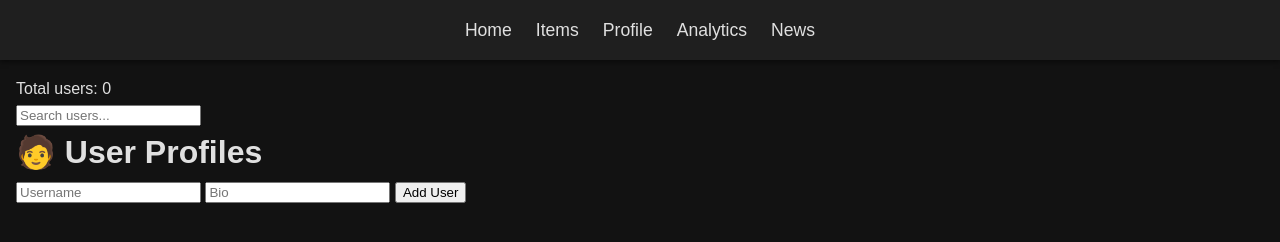
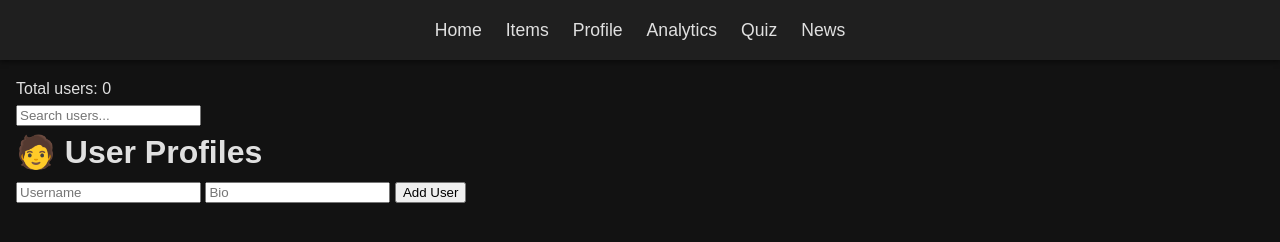
Before and after one commit to WinterDew/ISS-Lab12-buggy-repo, a plain HTML site: page frontend/profile.html in a window 1280 px wide. Drawn offline with Linux system fonts and the light colour scheme; no server answers.

Commit message:
Update profile.html

```diff
--- a/frontend/profile.html
+++ b/frontend/profile.html
@@ -7,10 +7,12 @@
 </head>
 <body>
   <nav>
+    <!-- Excited for the new Mission Impossible movie ? -->
     <a href="index.html">Home</a>
     <a href="items.html">Items</a>
     <a href="profile.html">Profile</a>
     <a href="analytics.html">Analytics</a>
+     <a href="quiz.html">Quiz</a>
     <a href="news.html">News</a>
   </nav>
   <div class="container">
```
